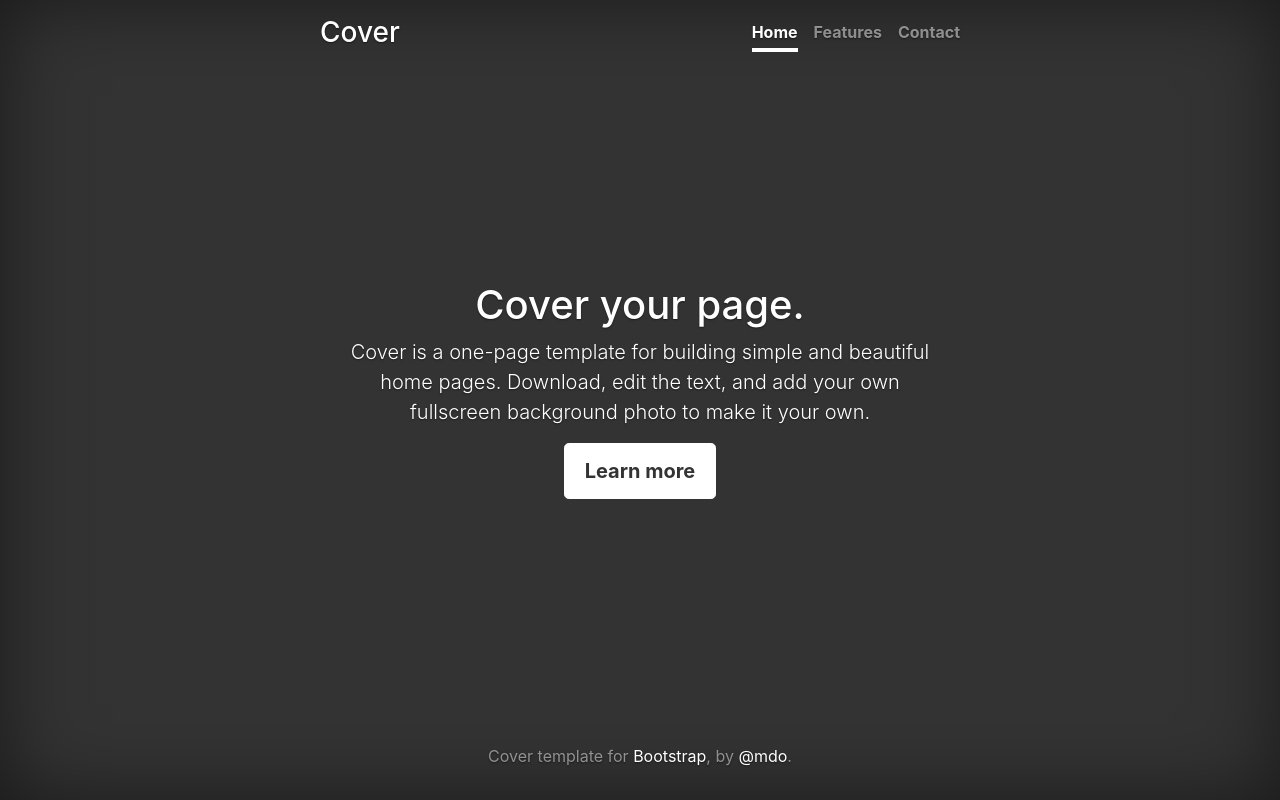
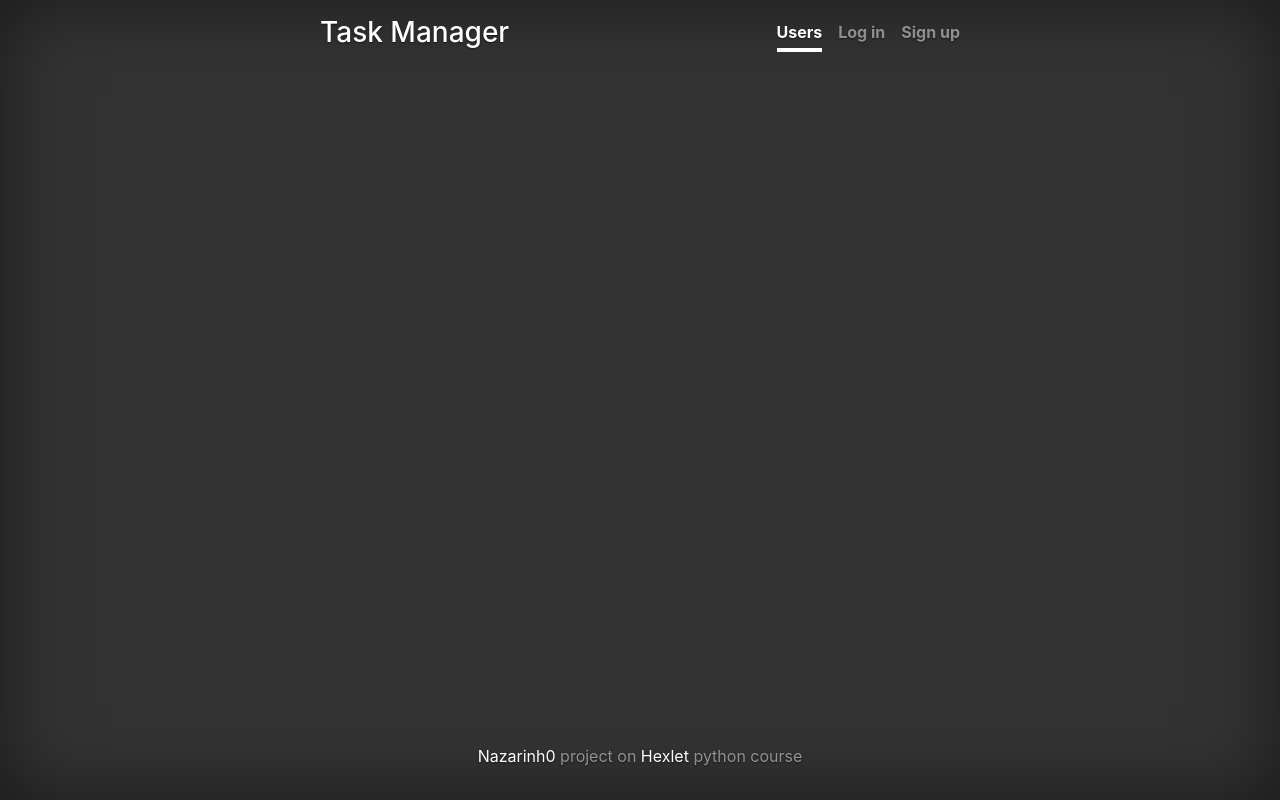
Before and after one commit to Nazarinh0/python-project-52, a Django app: template task_manager/templates/base.html in a window 1280 px wide. Run offline with Django 4.2, Linux system fonts and the light colour scheme; the template is opened without the code that fills it, so the values that code supplies are empty; some libraries are stand-ins or nearby versions.

Commit message:
create base.html layout

```diff
--- a/task_manager/templates/base.html
+++ b/task_manager/templates/base.html
@@ -4,7 +4,10 @@
   <head>
     <meta charset="utf-8">
     <meta name="viewport" content="width=device-width, initial-scale=1, shrink-to-fit=no">
-    <title>Cover Template · Bootstrap</title>
+    <meta name="description" content="">
+    <meta name="author" content="Mark Otto, Jacob Thornton, and Bootstrap contributors">
+    <meta name="generator" content="Jekyll v4.1.1">
+    <title>TASK MANAGER</title>
 
     <link rel="canonical" href="https://getbootstrap.com/docs/4.5/examples/cover/">
 
@@ -35,26 +38,22 @@
     <div class="cover-container d-flex w-100 h-100 p-3 mx-auto flex-column">
   <header class="masthead mb-auto">
     <div class="inner">
-      <h3 class="masthead-brand">Cover</h3>
+      <h3 class="masthead-brand">Task Manager</h3>
       <nav class="nav nav-masthead justify-content-center">
-        <a class="nav-link active" href="#">Home</a>
-        <a class="nav-link" href="#">Features</a>
-        <a class="nav-link" href="#">Contact</a>
+        <a class="nav-link active" href="#">Users</a>
+        <a class="nav-link" href="#">Log in</a>
+        <a class="nav-link" href="#">Sign up</a>
       </nav>
     </div>
   </header>
 
-  <main role="main" class="inner cover">
-    <h1 class="cover-heading">Cover your page.</h1>
-    <p class="lead">Cover is a one-page template for building simple and beautiful home pages. Download, edit the text, and add your own fullscreen background photo to make it your own.</p>
-    <p class="lead">
-      <a href="#" class="btn btn-lg btn-secondary">Learn more</a>
-    </p>
-  </main>
+      {% block content %}
+      {% endblock %}
+
 
   <footer class="mastfoot mt-auto">
     <div class="inner">
-      <p>Cover template for <a href="https://getbootstrap.com/">Bootstrap</a>, by <a href="https://twitter.com/mdo">@mdo</a>.</p>
+      <p><a href="https://github.com/Nazarinh0">Nazarinh0</a> project on <a href="https://hexlet.io">Hexlet</a> python course</p>
     </div>
   </footer>
 </div>
```
